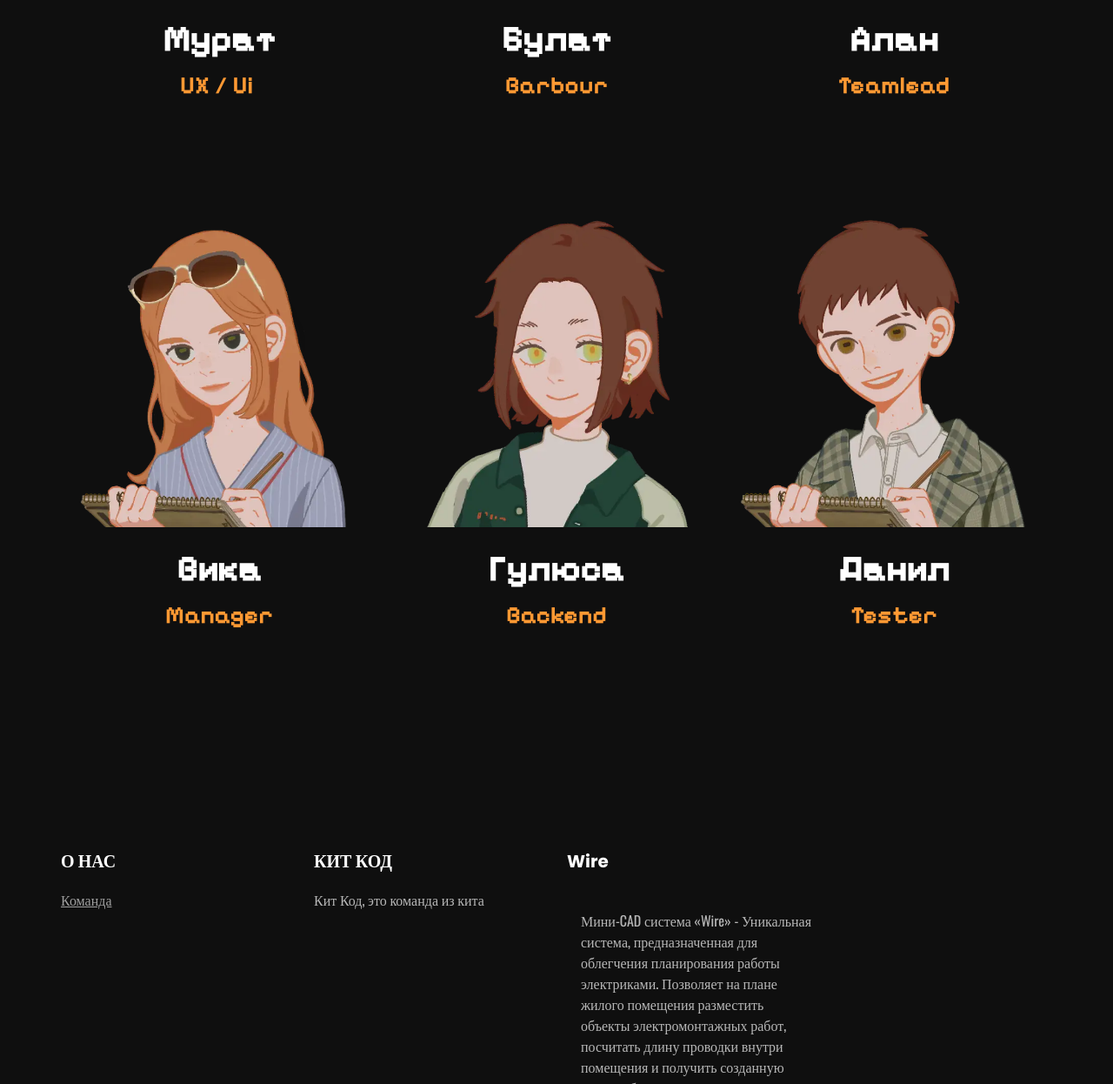
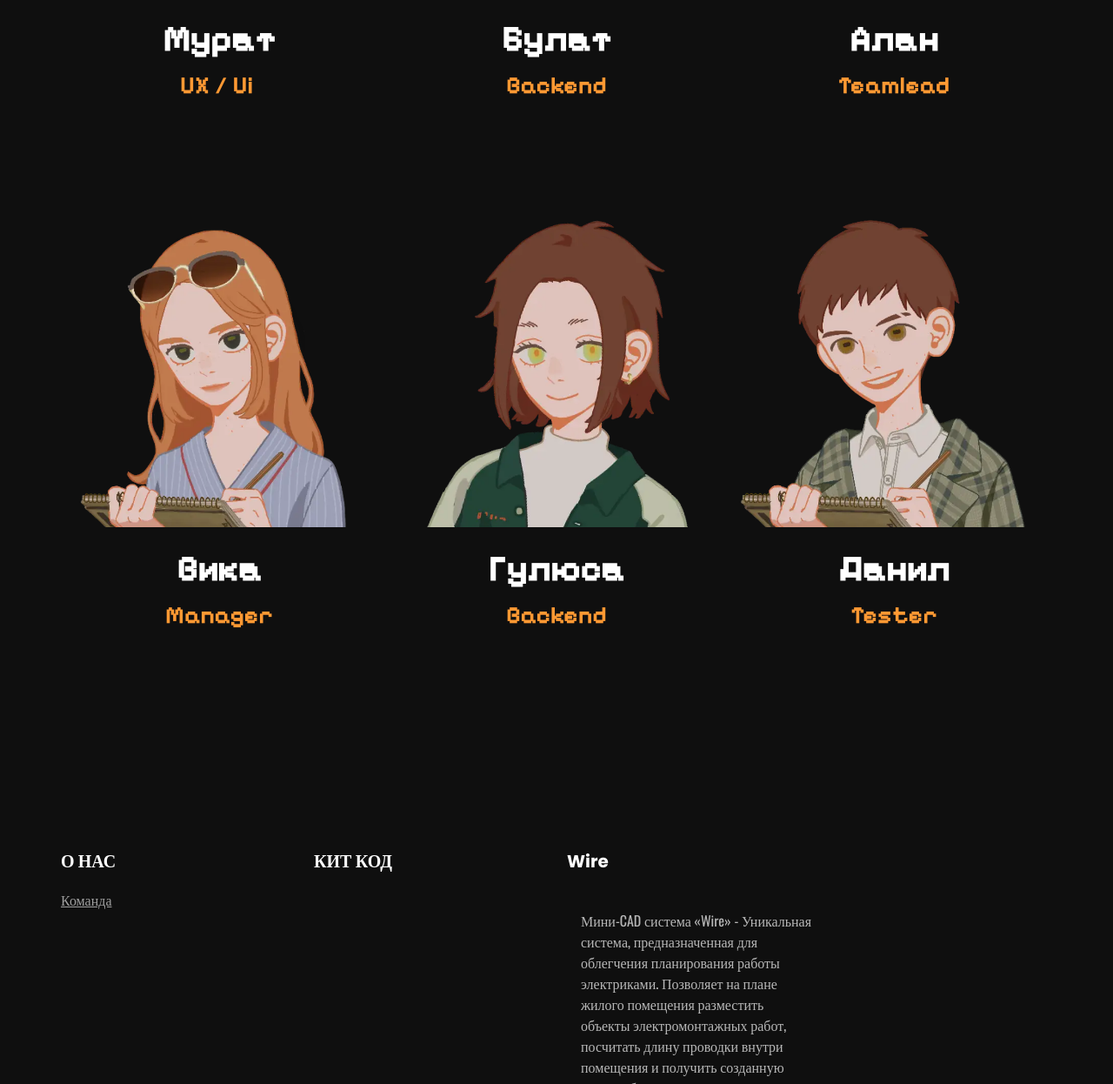
Before and after one commit to Mikarmk/wirecit.github.io, a plain HTML site: page about.html in a window 1280 px wide. Shown: the part 897-2143 px from the top of the page at 87% size. Drawn offline with nearby package versions, Linux system fonts and the light colour scheme; a script that the page names is missing.

Commit message:
about.html
Исправлены синтаксические ошибки

```diff
--- a/about.html
+++ b/about.html
@@ -94,7 +94,7 @@
 					<strong>Булат</strong>
 				</h5>
 				<p class="text-center tc-3409 p-team-style">
-					Barbour
+					Backend
 				</p>
 			</div>
 			<div class="col-md-6 col-lg-4 offset-md-3 offset-lg-0">
@@ -158,9 +158,7 @@
 				<h5 class="mg-md text-center tc-6728 text-sm-start">
 					<strong>КИТ КОД</strong>
 				</h5>
-				<p>
-					Кит Код, это команда из кита
-				</p>
+
 			</div>
 			<div class="col-md-3 text-center offset-lg-0 offset-sm-0 col-sm-6 offset-md-0 text-lg-start text-md-start text-sm-start">
 				<h5 class="mg-md text-center tc-6728 text-sm-start">
```
